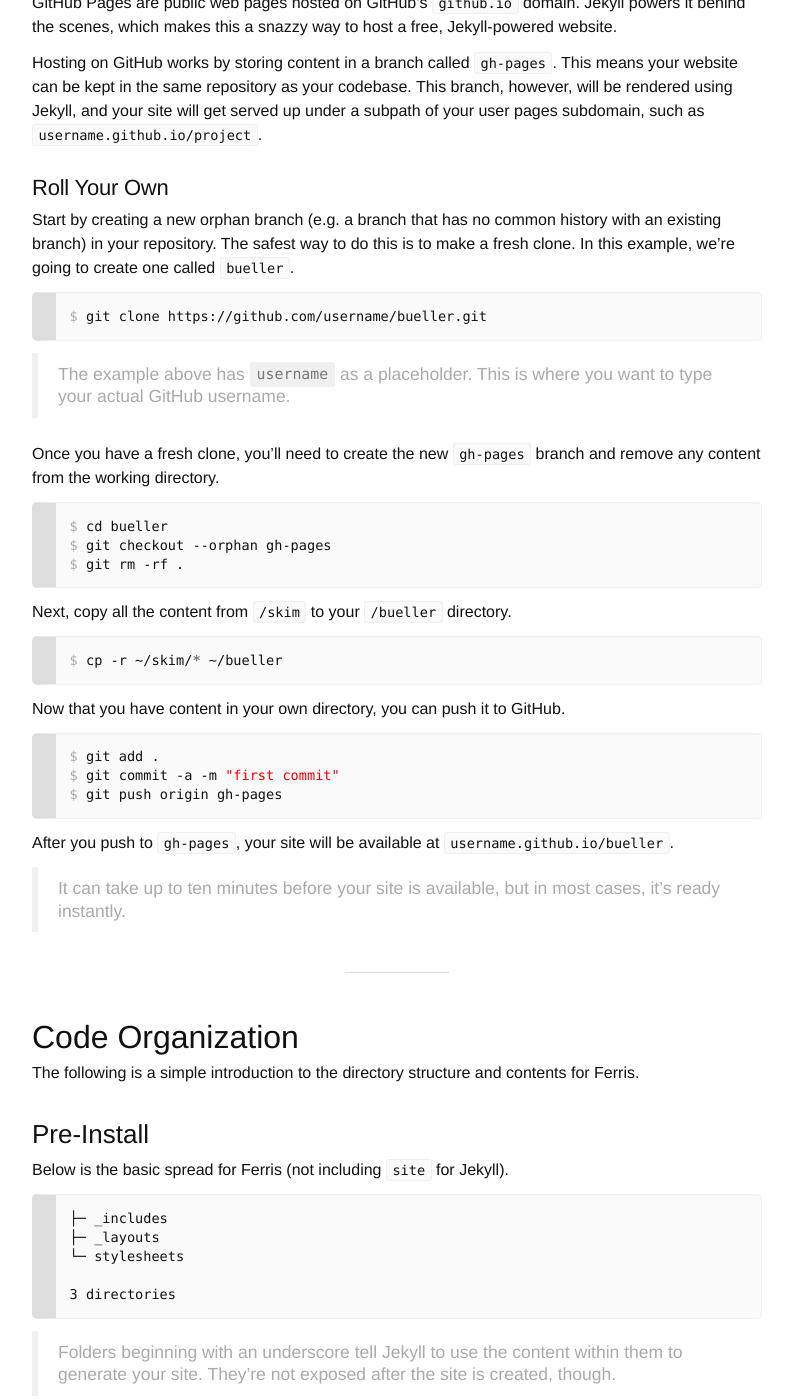
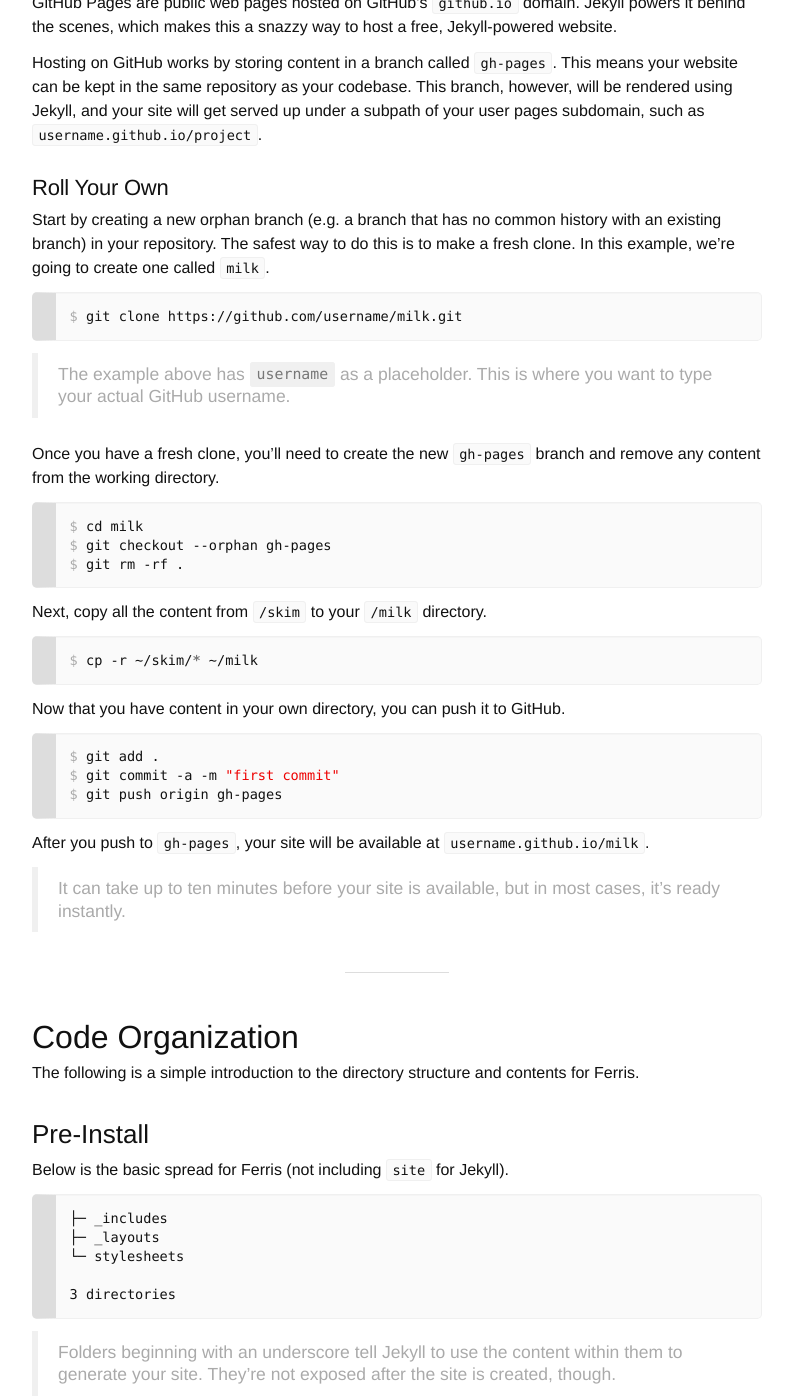
Before and after one commit to caleorourke/skim, a Jekyll site: the page built from index.md, in a window 1280 px wide and 1400 px high, scrolled down 6434 px. Shown: the whole window, without its empty margins (243-1036 px from the left). Built offline with Jekyll 4.4.1, drawn with Linux system fonts in a browser that asks for light colours; nearby versions of some CDN libraries; Markdown is read by kramdown in place of the engine named in the settings; some of the changed text lies outside the part shown.

Commit message:
gh-pages demo update

````diff
--- a/index.md
+++ b/index.md
@@ -167,9 +167,9 @@ The `_config.yml` is a [YAML](http://en.m.wikipedia.org/wiki/YAML) file for stor
 # ==============================
 
 github:
-    title:      Ferris
+    title:      Skim
     tagline:    A one-page boilerplate for publishing content on GitHub
-    owner:      "Bueller Company, LLC"
+    owner:      "Mielke Labs, LLC"
     license:    MIT
 ~~~
 
@@ -258,10 +258,10 @@ Hosting on GitHub works by storing content in a branch called `gh-pages`. This m
 
 ### Roll Your Own
 
-Start by creating a new orphan branch (e.g. a branch that has no common history with an existing branch) in your repository. The safest way to do this is to make a fresh clone. In this example, we're going to create one called `bueller`.
+Start by creating a new orphan branch (e.g. a branch that has no common history with an existing branch) in your repository. The safest way to do this is to make a fresh clone. In this example, we're going to create one called `milk`.
 
 ```bash
-$ git clone https://github.com/username/bueller.git
+$ git clone https://github.com/username/milk.git
 ```
 
 > The example above has `username` as a placeholder. This is where you want to type your actual GitHub username.
@@ -269,15 +269,15 @@ $ git clone https://github.com/username/bueller.git
 Once you have a fresh clone, you'll need to create the new `gh-pages` branch and remove any content from the working directory.
 
 ```bash
-$ cd bueller
+$ cd milk
 $ git checkout --orphan gh-pages
 $ git rm -rf .
 ```
 
-Next, copy all the content from `/{{site.github.project_title}}` to your `/bueller` directory.
+Next, copy all the content from `/{{site.github.project_title}}` to your `/milk` directory.
 
 ```bash
-$ cp -r ~/{{site.github.project_title}}/* ~/bueller
+$ cp -r ~/{{site.github.project_title}}/* ~/milk
 ```
 
 Now that you have content in your own directory, you can push it to GitHub.
@@ -288,7 +288,7 @@ $ git commit -a -m "first commit"
 $ git push origin gh-pages
 ```
 
-After you push to `gh-pages`, your site will be available at `username.github.io/bueller`.
+After you push to `gh-pages`, your site will be available at `username.github.io/milk`.
 
 > It can take up to ten minutes before your site is available, but in most cases, it's ready instantly.
 
````
Also changed, not shown: other parts of index.md (+2 -2 lines).
